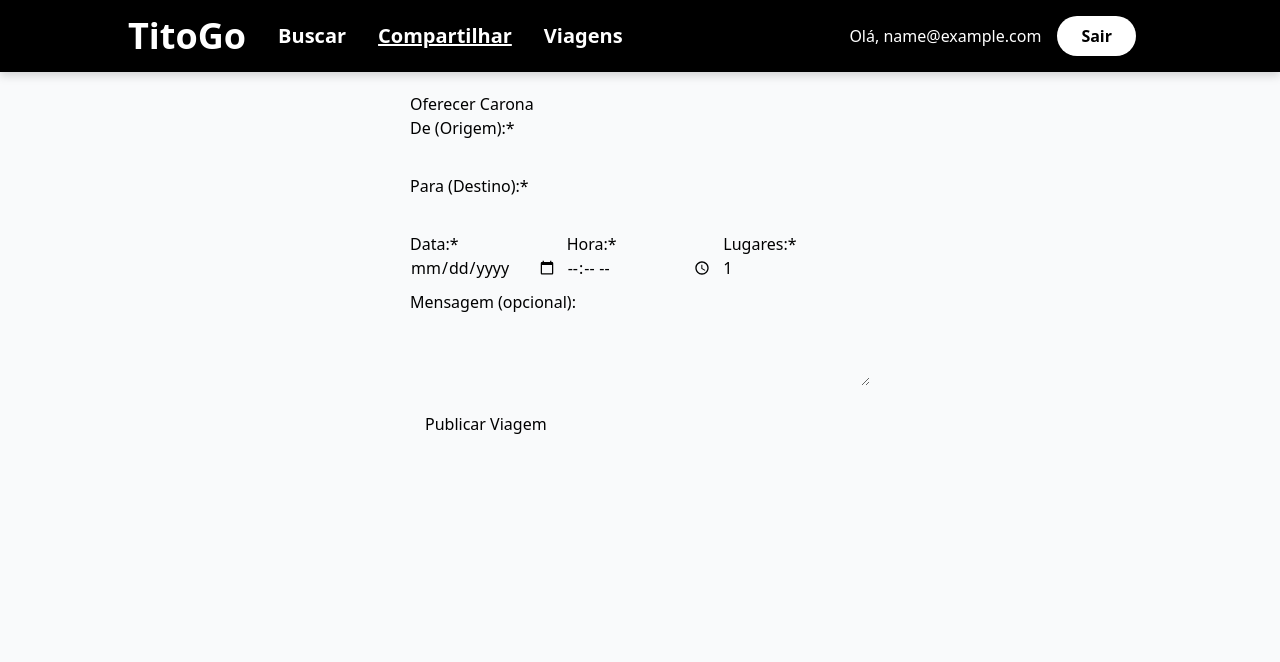
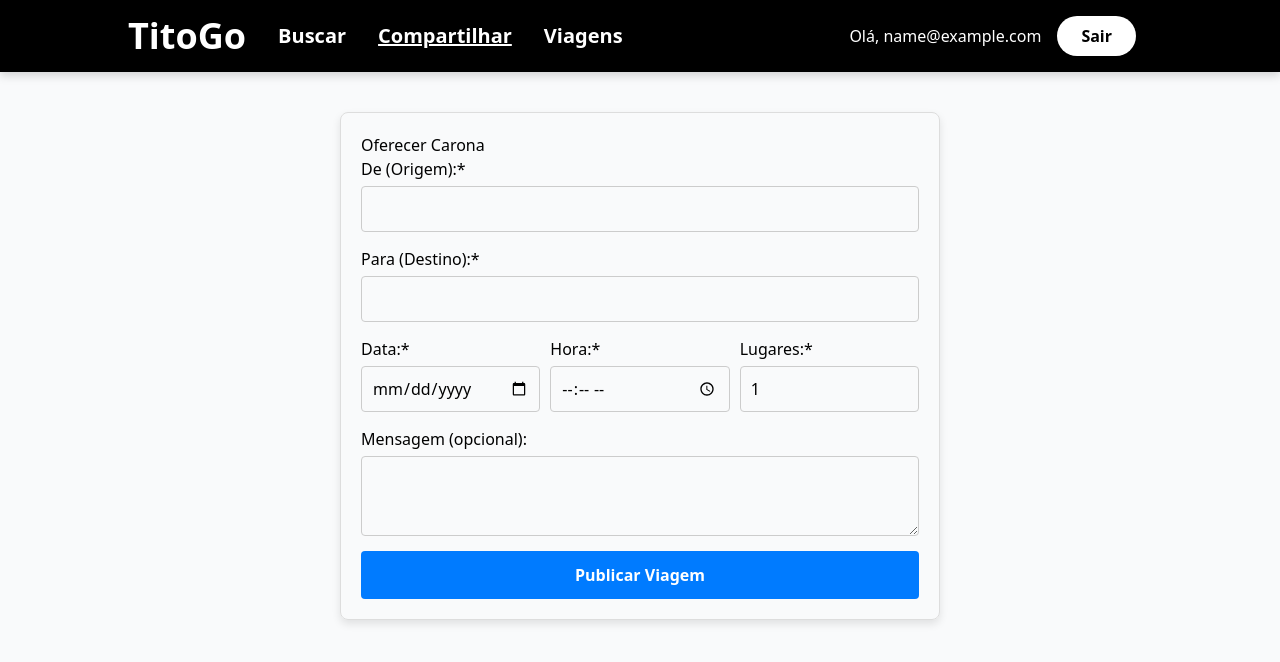
Before and after one commit to Ivon-Puc/TitoGo, a React (Vite) app in the folder frontend/: page /share in a window 1280 px wide. Shown: the top 662 px of the page. Built offline with nearby package versions, Linux system fonts and the light colour scheme; sample sign-in values are in the browser's storage.

Commit message:
Update ShareForm.jsx

```diff
--- a/frontend/src/pages/ShareForm.jsx
+++ b/frontend/src/pages/ShareForm.jsx
@@ -1,11 +1,10 @@
-import React, { useState } from 'react';
-// 1. Importamos o nosso 'api' (que já sabe a URL base e como adicionar o token)
-// O caminho '../services/api' está correto porque estamos em 'src/pages/'
+import { useState } from 'react';
 import api from '../services/api';
+// import { useNavigate } from 'react-router-dom'; // Descomente se quiser navegar
 
 /**
  * Página para o condutor criar (partilhar) uma nova viagem.
- * (Este é o seu ShareForm.jsx atualizado para usar o serviço 'api')
+ * (Versão com Layout Corrigido)
  */
 function ShareForm() {
   // Estados para controlar todos os campos do formulário
@@ -13,45 +12,117 @@ function ShareForm() {
   const [to, setTo] = useState('');
   const [departureDate, setDepartureDate] = useState('');
   const [departureTime, setDepartureTime] = useState('');
-  const [spots, setSpots] = useState(1); // Começa com 1 lugar por defeito
+  const [spots, setSpots] = useState(1);
   const [message, setMessage] = useState('');
 
-  // Estados para retorno ao usuário
+  // Estados para feedback (retorno ao usuário)
   const [error, setError] = useState('');
   const [success, setSuccess] = useState('');
+  const [loading, setLoading] = useState(false);
+
+  // const navigate = useNavigate();
+
+  // --- Estilos CSS-in-JS (Padrão das nossas páginas) ---
+  const styles = {
+    pageContainer: {
+      padding: '20px',
+      maxWidth: '600px', // Um pouco mais largo para este formulário
+      margin: '40px auto',
+      border: '1px solid #ddd',
+      borderRadius: '8px',
+      boxShadow: '0 4px 8px rgba(0,0,0,0.1)'
+    },
+    form: {
+      display: 'flex',
+      flexDirection: 'column',
+      gap: '15px'
+    },
+    inputGroup: {
+      display: 'flex',
+      flexDirection: 'column',
+      gap: '5px'
+    },
+    input: {
+      width: '100%',
+      padding: '10px',
+      boxSizing: 'border-box',
+      borderRadius: '4px',
+      border: '1px solid #ccc'
+    },
+    textarea: {
+      width: '100%',
+      padding: '10px',
+      boxSizing: 'border-box',
+      borderRadius: '4px',
+      border: '1px solid #ccc',
+      minHeight: '80px',
+      fontFamily: 'inherit' // Garante que a fonte é a mesma
+    },
+    // [NOVO] Estilo para a linha com Data, Hora, Lugares
+    rowGroup: {
+      display: 'flex',
+      flexDirection: 'row',
+      gap: '10px',
+      flexWrap: 'wrap' // Permite quebrar em ecrãs muito pequenos
+    },
+    // [NOVO] Estilo para os itens dentro da linha
+    flexInputGroup: {
+      flex: 1, // Faz com que ocupem espaço igual
+      minWidth: '120px' // Largura mínima antes de quebrar a linha
+    },
+    button: {
+      padding: '12px 15px',
+      backgroundColor: '#007bff',
+      color: 'white',
+      border: 'none',
+      borderRadius: '4px',
+      cursor: 'pointer',
+      fontSize: '16px',
+      fontWeight: 'bold'
+    },
+    buttonDisabled: {
+      backgroundColor: '#ccc',
+      cursor: 'not-allowed'
+    },
+    errorMsg: {
+      color: 'red',
+      fontWeight: 'bold'
+    },
+    successMsg: {
+      color: 'green',
+      fontWeight: 'bold'
+    }
+  };
+  // --- Fim dos Estilos ---
 
   /**
    * Função chamada quando o formulário é enviado
    */
   const handleShareSubmit = async (e) => {
-    e.preventDefault(); // Previne o reload da página
+    e.preventDefault();
     setError('');
     setSuccess('');
+    setLoading(true);
 
-    // Validação simples
     if (!from || !to || !departureDate || !departureTime || spots <= 0) {
       setError('Por favor, preencha todos os campos obrigatórios.');
+      setLoading(false);
       return;
     }
 
     try {
-      // 2. [A MÁGICA ACONTECE AQUI]
-      // Apenas chamamos 'api.post' para a rota protegida.
-      // O 'api.js' vai automaticamente buscar o 'token' ao localStorage
-      // e colocá-lo no cabeçalho 'Authorization: Bearer ...'
       const response = await api.post('/create-trip', {
-        from, // forma curta de: from: from
+        from,
         to,
         departureDate,
         departureTime,
-        spots: String(spots), // O backend espera 'spots' como string
+        spots: String(spots),
         message,
       });
 
-      // 3. SUCESSO! O backend (com o token válido) criou a viagem
       setSuccess('Viagem criada com sucesso!');
 
-      // Limpar o formulário (opcional)
+      // Limpar o formulário
       setFrom('');
       setTo('');
       setDepartureDate('');
@@ -59,64 +130,68 @@ function ShareForm() {
       setSpots(1);
       setMessage('');
 
-      // Aqui, você poderia navegar o utilizador para a página "Minhas Viagens"
-      // navigate('/minhas-viagens');
+      // navigate('/viagens'); // Opcional: navegar para a página de viagens
 
     } catch (err) {
-      // 4. FALHA. O backend deu um erro.
-      // Se for 401 ou 403, significa que o token era inválido ou expirou.
       if (err.response && (err.response.status === 401 || err.response.status === 403)) {
         setError('Não autorizado. Por favor, faça login novamente.');
-        // Aqui você deveria redirecionar para a página de login
         // navigate('/login');
       } else {
-        // Outros erros (ex: erro de servidor)
         setError('Ocorreu um erro ao criar a viagem.');
       }
       console.error("Falha ao criar viagem:", err);
+    } finally {
+      setLoading(false);
     }
   };
 
-  // 5. O formulário JSX
+  // 5. O JSX (HTML) agora usa os estilos
   return (
-    <div style={{ padding: '20px', maxWidth: '500px', margin: 'auto' }}>
+    <div style={styles.pageContainer}>
       <h2>Oferecer Carona</h2>
 
-      <form onSubmit={handleShareSubmit}>
-        {/* Mostra mensagens de sucesso ou erro */}
-        {error && <p style={{ color: 'red' }}>{error}</p>}
-        {success && <p style={{ color: 'green' }}>{success}</p>}
+      <form onSubmit={handleShareSubmit} style={styles.form}>
 
-        {/* Campos do formulário */}
-        <div style={{ marginBottom: '10px' }}>
-          De (Origem):*<br />
-          <input type="text" value={from} onChange={(e) => setFrom(e.target.value)} required style={{ width: '100%' }} />
+        {error && <p style={styles.errorMsg}>{error}</p>}
+        {success && <p style={styles.successMsg}>{success}</p>}
+
+        <div style={styles.inputGroup}>
+          <label htmlFor="from">De (Origem):*</label>
+          <input id="from" type="text" value={from} onChange={(e) => setFrom(e.target.value)} required style={styles.input} />
         </div>
-        <div style={{ marginBottom: '10px' }}>
-          Para (Destino):*<br />
-          <input type="text" value={to} onChange={(e) => setTo(e.target.value)} required style={{ width: '100%' }} />
+
+        <div style={styles.inputGroup}>
+          <label htmlFor="to">Para (Destino):*</label>
+          <input id="to" type="text" value={to} onChange={(e) => setTo(e.target.value)} required style={styles.input} />
         </div>
-        <div style={{ marginBottom: '10px', display: 'flex', gap: '10px' }}>
-          <div style={{ flex: 1 }}>
-            Data:*<br />
-            <input type="date" value={departureDate} onChange={(e) => setDepartureDate(e.target.value)} required style={{ width: '100%' }} />
+
+        {/* A linha com 3 campos */}
+        <div style={styles.rowGroup}>
+          <div style={{ ...styles.inputGroup, ...styles.flexInputGroup }}>
+            <label htmlFor="date">Data:*</label>
+            <input id="date" type="date" value={departureDate} onChange={(e) => setDepartureDate(e.target.value)} required style={styles.input} />
           </div>
-          <div style={{ flex: 1 }}>
-            Hora:*<br />
-            <input type="time" value={departureTime} onChange={(e) => setDepartureTime(e.target.value)} required style={{ width: '100%' }} />
+          <div style={{ ...styles.inputGroup, ...styles.flexInputGroup }}>
+            <label htmlFor="time">Hora:*</label>
+            <input id="time" type="time" value={departureTime} onChange={(e) => setDepartureTime(e.target.value)} required style={styles.input} />
           </div>
-          <div style={{ flex: 1 }}>
-            Lugares:*<br />
-            <input type="number" min="1" value={spots} onChange={(e) => setSpots(Number(e.target.value))} required style={{ width: '100%' }} />
+          <div style={{ ...styles.inputGroup, ...styles.flexInputGroup }}>
+            <label htmlFor="spots">Lugares:*</label>
+            <input id="spots" type="number" min="1" value={spots} onChange={(e) => setSpots(Number(e.target.value))} required style={styles.input} />
           </div>
         </div>
-        <div style={{ marginBottom: '10px' }}>
-          Mensagem (opcional):<br />
-          <textarea value={message} onChange={(e) => setMessage(e.target.value)} style={{ width: '100%' }} rows="3"></textarea>
+
+        <div style={styles.inputGroup}>
+          <label htmlFor="message">Mensagem (opcional):</label>
+          <textarea id="message" value={message} onChange={(e) => setMessage(e.target.value)} style={styles.textarea}></textarea>
         </div>
 
-        <button type="submit" style={{ padding: '10px 15px' }}>
-          Publicar Viagem
+        <button
+          type="submit"
+          disabled={loading}
+          style={{ ...styles.button, ...(loading ? styles.buttonDisabled : {}) }}
+        >
+          {loading ? 'Publicando...' : 'Publicar Viagem'}
         </button>
       </form>
     </div>
```
